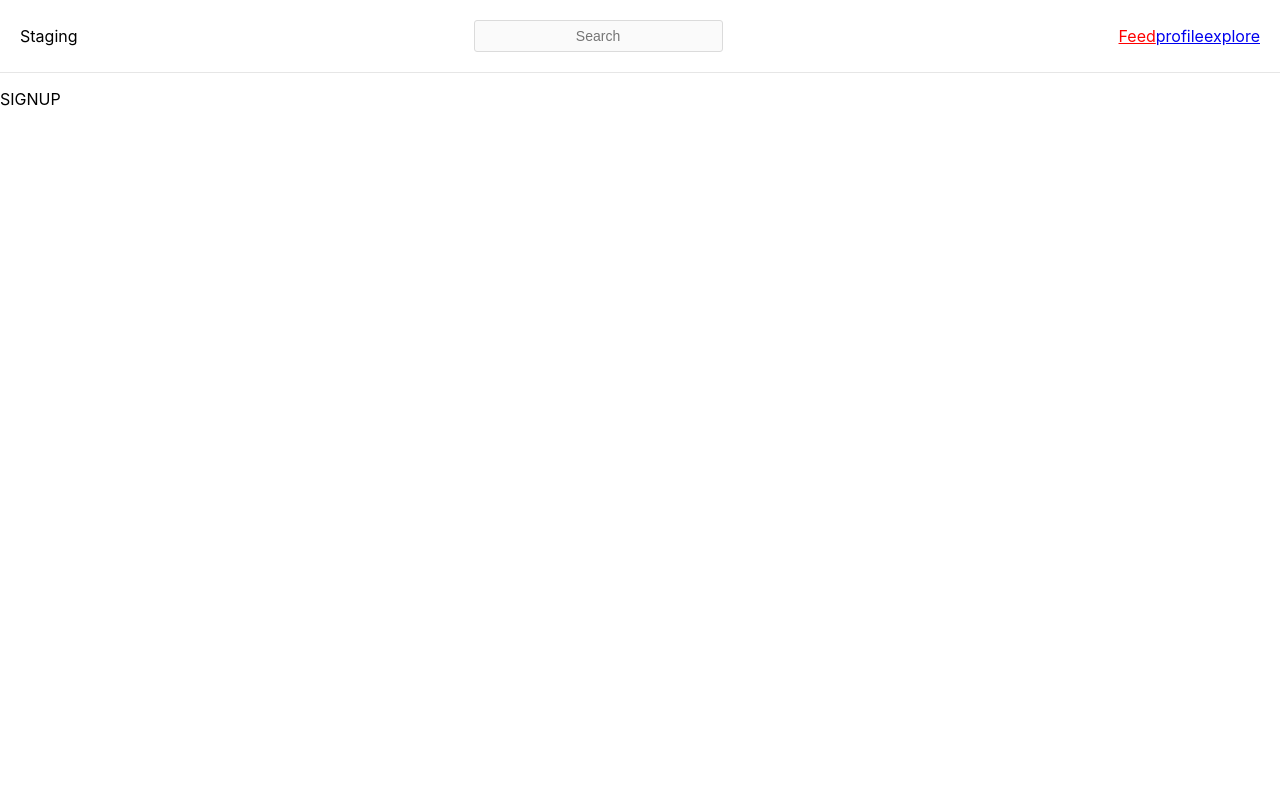
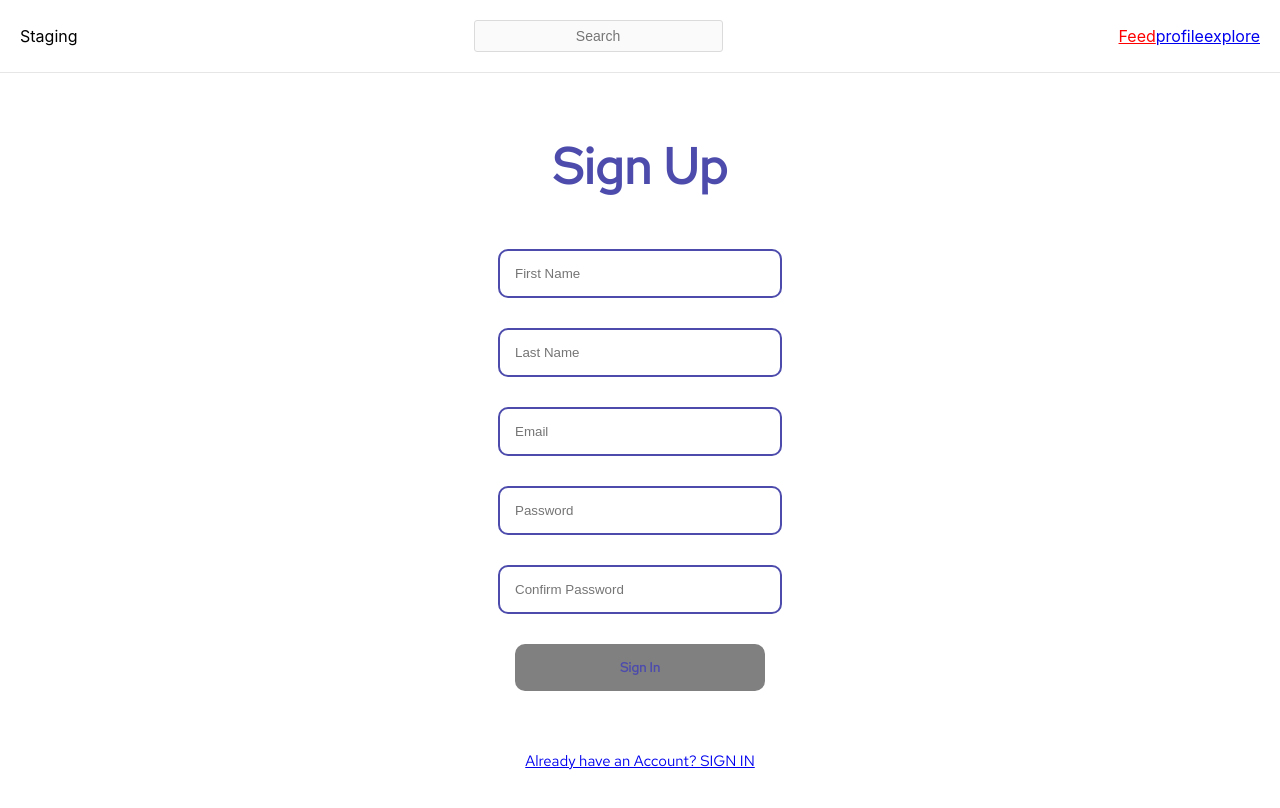
Before and after one commit to riccardocadoni/web-news-app, a React (Create React App) app: page /signup in a window 1280 px wide. Shown: the top 808 px of the page. Built offline with nearby package versions, Linux system fonts and the light colour scheme; no server answers.

Commit message:
feat: Sign up page added and styled

```diff
--- a/src/screens/SignUp.tsx
+++ b/src/screens/SignUp.tsx
@@ -1,9 +1,146 @@
 import React, { useState, useEffect } from "react";
+import styled from "styled-components";
+import {
+  signUserUp,
+  signUserIn,
+  deleteErrorMessage,
+  selectErrorMessage,
+  selectIsLoading,
+} from "../redux/authSlice";
+import { useSelector, useDispatch } from "react-redux";
+import { SECONDARY_COLOR, PRIMARY_COLOR } from "../constants/Colors";
+import { RED_HAT_FONT } from "../constants/Font";
+import { Link } from "react-router-dom";
 
-export interface SignUpProps {}
+const Container = styled.div`
+  display: flex;
+  flex-direction: column;
+  align-items: center;
+  justify-content: center;
+  margin: 10px;
+`;
+const Title = styled.p`
+  font-size: 50px;
+  font-family: ${RED_HAT_FONT};
+  font-weight: bold;
+  color: ${PRIMARY_COLOR};
+`;
+
+const EmailInput = styled.input`
+  align-items: "center";
+  border-radius: 10px;
+  border: 2px solid ${PRIMARY_COLOR};
+  padding: 15px;
+  width: 250px;
+  margin-bottom: 30px;
+`;
+
+const PswInput = styled.input`
+  align-items: "center";
+  border-radius: 10px;
+  border: 2px solid ${PRIMARY_COLOR};
+  padding: 15px;
+  width: 250px;
+  margin-bottom: 30px;
+`;
+const SignUpButton = styled.button`
+  align-items: "center";
+  background-color: ${(props) => (props.disabled ? "grey" : SECONDARY_COLOR)};
+  border-radius: 10px;
+  border: none;
+  width: 250px;
+  margin-bottom: 30px;
+`;
+const SignUpButtonText = styled.p`
+  font-family: ${RED_HAT_FONT};
+  font-weight: bold;
+  color: ${PRIMARY_COLOR};
+`;
+const SwapMethodText = styled(Link)`
+  font-size: 15px;
+  font-family: ${RED_HAT_FONT};
+  margin: 30px;
+`;
+const ErrorMessage = styled.p`
+  font-size: 15px;
+  font-family: ${RED_HAT_FONT};
+  color: red;
+  margin: 10px;
+`;
+
+interface SignUpProps {}
 
 const SignUp: React.FC<SignUpProps> = () => {
-  return <p>SIGNUP</p>;
+  const [firstName, setFirstName] = useState<string>("");
+  const [lastName, setLastName] = useState<string>("");
+  const [email, setEmail] = useState<string>("");
+  const [psw, setPsw] = useState<string>("");
+  const [pswConfirm, setPswConfirm] = useState<string>("");
+  const [isSignUpButtonDisabled, setIsSignUpButtonDisabled] = useState<boolean>(
+    true
+  );
+  const [formError, setFormError] = useState<null | string>(null);
+  const dispatch = useDispatch();
+  const errorMessage = useSelector(selectErrorMessage);
+  const isLoading = useSelector(selectIsLoading);
+
+  const handleSignUp = () => {
+    dispatch(deleteErrorMessage());
+    if (psw !== pswConfirm) setFormError("Passwords are different");
+    else dispatch(signUserUp({ email, psw, firstName, lastName }));
+  };
+
+  useEffect(() => {
+    formError && setFormError(null);
+
+    if (firstName && lastName && email && psw && pswConfirm)
+      setIsSignUpButtonDisabled(false);
+    else setIsSignUpButtonDisabled(true);
+  }, [firstName, lastName, email, pswConfirm, psw]);
+
+  return (
+    <Container>
+      <Title>Sign Up</Title>
+      <EmailInput
+        value={firstName}
+        placeholder={"First Name"}
+        onChange={(e) => setFirstName(e.target.value)}
+      />
+      <EmailInput
+        value={lastName}
+        placeholder={"Last Name"}
+        onChange={(e) => setLastName(e.target.value)}
+      />
+      <EmailInput
+        value={email}
+        placeholder={"Email"}
+        onChange={(e) => setEmail(e.target.value)}
+      />
+      <PswInput
+        type="password"
+        name="psw"
+        onChange={(e) => setPsw(e.target.value)}
+        placeholder={"Password"}
+        value={psw}
+      />
+      <PswInput
+        type="password"
+        name="psw confirm"
+        onChange={(e) => setPswConfirm(e.target.value)}
+        placeholder={"Confirm Password"}
+        value={pswConfirm}
+      />
+      {formError && <ErrorMessage>{formError}</ErrorMessage>}
+      {errorMessage && <ErrorMessage>{errorMessage}</ErrorMessage>}
+      {/* {isLoading && <ActivityIndicator></ActivityIndicator>} */}
+      <SignUpButton disabled={isSignUpButtonDisabled} onClick={handleSignUp}>
+        <SignUpButtonText>Sign In</SignUpButtonText>
+      </SignUpButton>
+      <SwapMethodText to={"/signin"}>
+        Already have an Account? SIGN IN
+      </SwapMethodText>
+    </Container>
+  );
 };
 
 export default SignUp;
```
